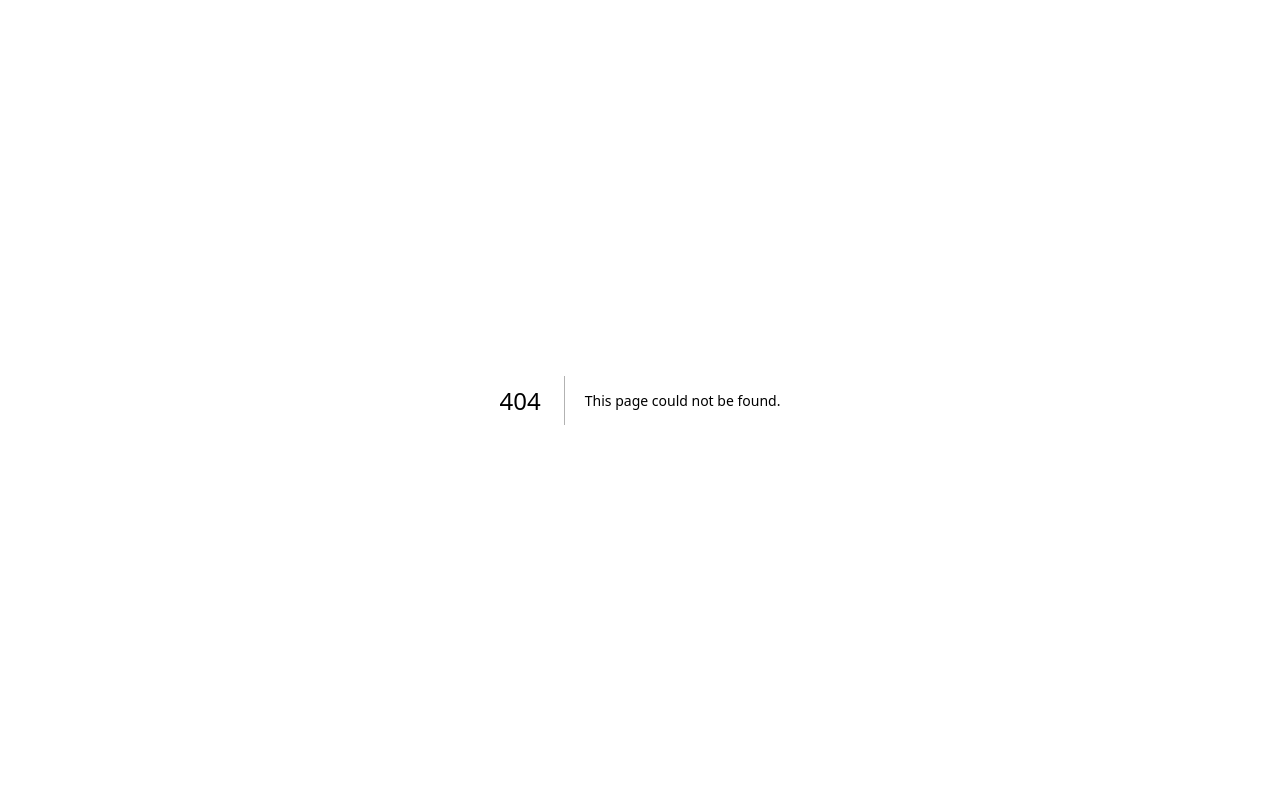
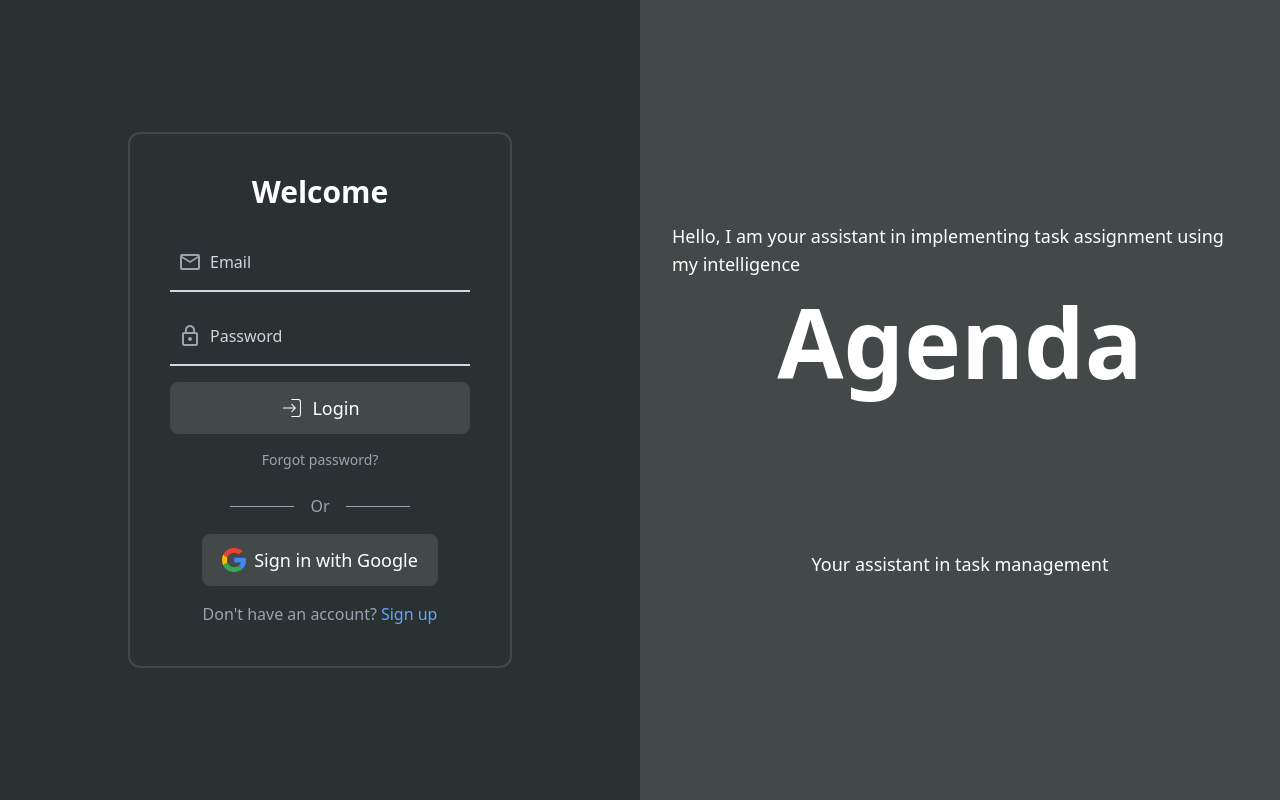
Before and after one commit to foxnaim/Agenda-client-, a Next.js app: page /pages/login in a window 1280 px wide. Before the commit this address had no page. Built offline with nearby package versions, Linux system fonts and the light colour scheme.

Commit message:
modified:   package.json 	new file:   src/app/context/context.tsx 	renamed:    src/app/pages/login/[id]/page.tsx -> src/app/pages/login/page.tsx 	modified:   yarn.lock

```diff
--- a/package.json
+++ b/package.json
@@ -9,6 +9,7 @@
     "lint": "next lint"
   },
   "dependencies": {
+    "axios": "^1.8.4",
     "framer-motion": "^12.5.0",
     "lucide-react": "^0.475.0",
     "next": "15.1.7",
--- /dev/null
+++ b/src/app/context/context.tsx
@@ -0,0 +1 @@
+export const BASE_URL = "http://localhost:5001";
--- a/src/app/pages/login/[id]/page.tsx
+++ b/src/app/pages/login/page.tsx
@@ -9,9 +9,14 @@ import { CiLogin, CiUser } from "react-icons/ci";
 import { FaRegUserCircle } from "react-icons/fa";
 import Link from "next/link";
 import Google from "@/app/images/icon/Google.svg";
+import axios from "axios";
+import { BASE_URL } from "@/app/context/context";
 
-const Login = () => {
+const Login: React.FC = () => {
   const [isSignUp, setIsSignUp] = useState(false);
+  const [email, setEmail] = useState<string>("");
+  const [password, setPassword] = useState<string>("");
+  const [firstName, setFirstName] = useState<string>("");
 
   // Анимации формы
   const formVariants = {
@@ -23,6 +28,34 @@ const Login = () => {
     },
   };
 
+  const handleFormSubmit = async () => {
+    try {
+      if (isSignUp) {
+        // Регистрация
+        const response = await axios.post(`${BASE_URL}/users/register`, {
+          email,
+          password,
+          firstName,
+        });
+        alert("Registration successful!");
+        console.log(response.data);
+      } else {
+        // Логин
+        const response = await axios.post(`${BASE_URL}/users/login`, {
+          email,
+          password,
+        });
+        alert("Login successful!");
+        console.log(response.data);
+      }
+    } catch (error: any) {
+      console.error(error);
+      alert(
+        error.response?.data?.message || "An error occurred. Please try again."
+      );
+    }
+  };
+
   return (
     <div className="flex flex-col md:flex-row min-h-screen">
       {/* Левая часть */}
@@ -32,17 +65,44 @@ const Login = () => {
         animate="visible"
         variants={formVariants}
       >
-        <form className="p-6 md:p-10 rounded-xl w-full max-w-sm border-2 border-dop text-center">
+        <form
+          className="p-6 md:p-10 rounded-xl w-full max-w-sm border-2 border-dop text-center"
+          onSubmit={(e) => {
+            e.preventDefault();
+            handleFormSubmit();
+          }}
+        >
           <h1 className="text-3xl font-bold text-white mb-6">
             {isSignUp ? "Sign up" : "Welcome"}
           </h1>
 
           <div className="mb-4 space-y-4">
-            <Input type="email" name="email" placeholder="Email" Icon={MdOutlineMail} />
+            <Input
+              type="email"
+              name="email"
+              placeholder="Email"
+              Icon={MdOutlineMail}
+              value={email}
+              onChange={(e) => setEmail(e.target.value)}
+            />
             {isSignUp && (
-              <Input type="text" name="firstName" placeholder="First Name" Icon={FaRegUserCircle} />
+              <Input
+                type="text"
+                name="firstName"
+                placeholder="First Name"
+                Icon={FaRegUserCircle}
+                value={firstName}
+                onChange={(e) => setFirstName(e.target.value)}
+              />
             )}
-            <Input type="password" name="password" placeholder="Password" Icon={MdLockOutline} />
+            <Input
+              type="password"
+              name="password"
+              placeholder="Password"
+              Icon={MdLockOutline}
+              value={password}
+              onChange={(e) => setPassword(e.target.value)}
+            />
 
             {/* Кнопка входа/регистрации */}
             <motion.div className="flex justify-center" whileHover={{ scale: 1.1 }}>
@@ -51,6 +111,7 @@ const Login = () => {
                 text={isSignUp ? "Sign Up" : "Login"}
                 Icon={isSignUp ? CiUser : CiLogin}
                 fullWidth
+                onClick={handleFormSubmit}
               />
             </motion.div>
           </div>
@@ -114,9 +175,19 @@ const Login = () => {
         className="w-full md:w-1/2 bg-dop flex flex-col items-center justify-center text-center md:text-left text-white p-6 md:p-8"
         initial="hidden"
         animate="visible"
-        variants={{ hidden: { opacity: 0, x: 50 }, visible: { opacity: 1, x: 0, transition: { duration: 0.8 } } }}
+        variants={{
+          hidden: { opacity: 0, x: 50 },
+          visible: {
+            opacity: 1,
+            x: 0,
+            transition: { duration: 0.8 },
+          },
+        }}
       >
-        <p className="text-lg">Hello, I am your assistant in implementing task assignment using my intelligence</p>
+        <p className="text-lg">
+          Hello, I am your assistant in implementing task assignment using my
+          intelligence
+        </p>
         <h1 className="text-5xl md:text-[6rem] font-bold mt-4">Agenda</h1>
         <p className="text-lg mt-40">Your assistant in task management</p>
       </motion.div>
```
Also changed, not shown: 1 other file (tests, documents, lock files or other folders).
